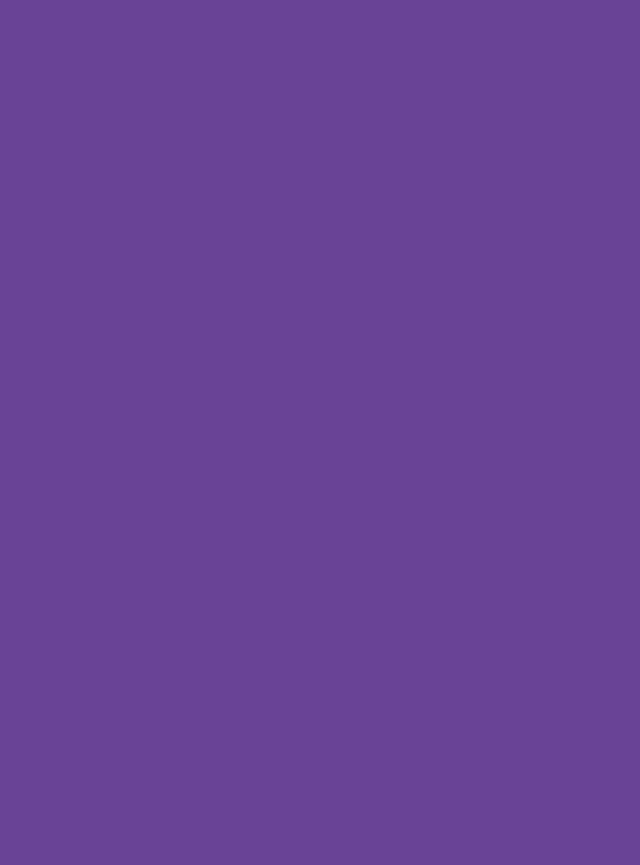
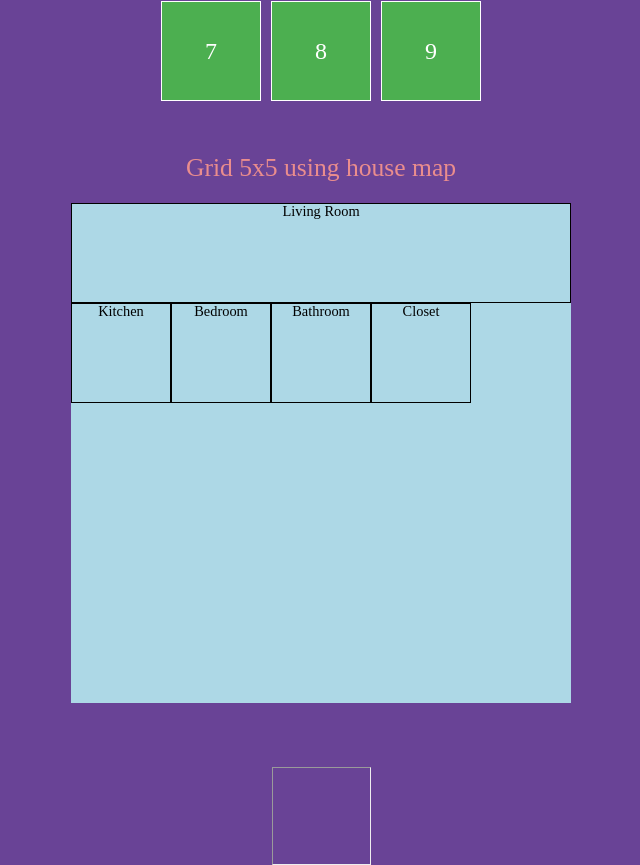
Before and after one commit to AlejandroNav/cosos, a React (Vite) app in the folder examples/: page /page3 in a window 1280 px wide. Shown: the part 705-1570 px from the top of the page, without its empty margins (319-959 px from the left). Before the commit the page ends 864 px from the top, so only its background shows below. Built offline with nearby package versions, Linux system fonts and the light colour scheme.

Commit message:
more grid

```diff
--- a/examples/src/pages/Page3.css
+++ b/examples/src/pages/Page3.css
@@ -1,4 +1,4 @@
-.page-container3{
+.page-container3 {
     padding-top: 4rem;
     display: flex;
     flex-direction: column;
@@ -6,23 +6,32 @@
     justify-content: start;
     height: 100vh;
     background-color: #694396;
+    gap: 1rem;
 }
-.page-container3 > h1{
+
+.page-container3>h1 {
     color: #6ee87a;
     font-size: 2.6rem;
     margin-top: 0;
 }
-.page-container3 > p{
+
+.grid-instructions,
+.page-container3>p {
     color: #ea8d8d;
     font-size: 1.6rem;
     line-height: 1.5;
     text-align: center;
     width: 60%;
 }
+
+.grid-instructions {
+    margin-top: 2rem;
+}
+
 .grid-container {
-   display: grid;
-  grid-template-rows: 100px 100px 100px;
-  grid-template-columns: 100px 100px 100px;
+    display: grid;
+    grid-template-rows: 100px 100px 100px;
+    grid-template-columns: 100px 100px 100px;
     gap: 10px;
     margin-top: 20px;
 }
@@ -36,3 +45,28 @@
     font-size: 1.5rem;
     border: 1px solid #fff;
 }
+
+.divider {
+    margin:3rem;
+    width: 1px;
+    padding: 3rem;
+}
+.container-house {
+    display: inline-grid;
+    grid-template: 100px 100px 100px 100px 100px / 100px 100px 100px 100px 100px;
+    background-color: lightblue;
+
+}
+
+#living-room {
+    grid-column-start: 1;
+    grid-column-end: 6;
+    /*   grid-row-start: 1;
+    grid-row-end: 3; */
+}
+
+.room {
+    border: 1px solid;
+    font-size: 90%;
+    text-align: center;
+}
--- a/examples/src/pages/Page3.jsx
+++ b/examples/src/pages/Page3.jsx
@@ -7,11 +7,13 @@ const Page3 = () => {
             <h1>Page 3</h1>
             <p>Welcome to Page 3!</p>
             <p>This is an example of several grid elemnts</p>
-            <hr/>
-            <p>Grid 3x3 using</p>
-            <p>grid-template-columns: repeat(3, 100px);</p>
-            <p>grid-template-rows: repeat(3, 100px);</p>
-            <p>the same as using grid-template-columns: 100px 100px 100px;</p>
+            <hr />
+            <div className="grid-instructions">
+                <p>Grid 3x3 using</p>
+                <p>grid-template-columns: repeat(3, 100px);</p>
+                <p>grid-template-rows: repeat(3, 100px);</p>
+                <p>the same as using grid-template-columns: 100px 100px 100px;</p>
+            </div>
             <div className="grid-container">
 
 
@@ -25,6 +27,18 @@ const Page3 = () => {
                 <div className="grid-item">8</div>
                 <div className="grid-item">9</div>
             </div>
+            <div className="grid-instructions">
+                <p>Grid 5x5 using house map</p>
+
+            </div>
+            <div className="container-house">
+                <div className="room" id="living-room">Living Room</div>
+                <div className="room" id="kitchen">Kitchen</div>
+                <div className="room" id="bedroom">Bedroom</div>
+                <div className="room" id="bathroom">Bathroom</div>
+                <div className="room" id="closet">Closet</div>
+            </div>
+            <hr className='divider'/>
         </div>
     );
 };
```
